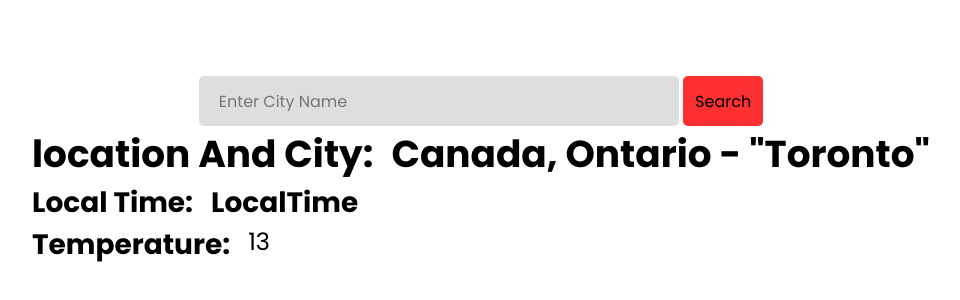
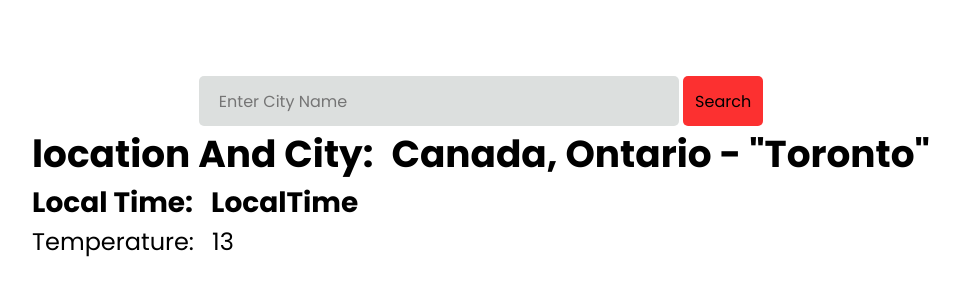
Before and after one commit to BizDevCoder/1st-JS-Project, a plain HTML site: page index.html in a window 1280 px wide. Shown: the part 244-544 px from the top of the page, without its empty margins (159-1119 px from the left). Drawn offline with Linux system fonts and the light colour scheme.

Commit message:
tag_change

```diff
--- a/index.html
+++ b/index.html
@@ -22,7 +22,7 @@
     <h6 id="city-time">LocalTime</h6>
 </div>
 
-<div class="name"> <h6>Temperature:</h6>
+<div class="name"> <p>Temperature:</p>
     <p id="city-temp">13</p>
 </div>
 </div>
```
